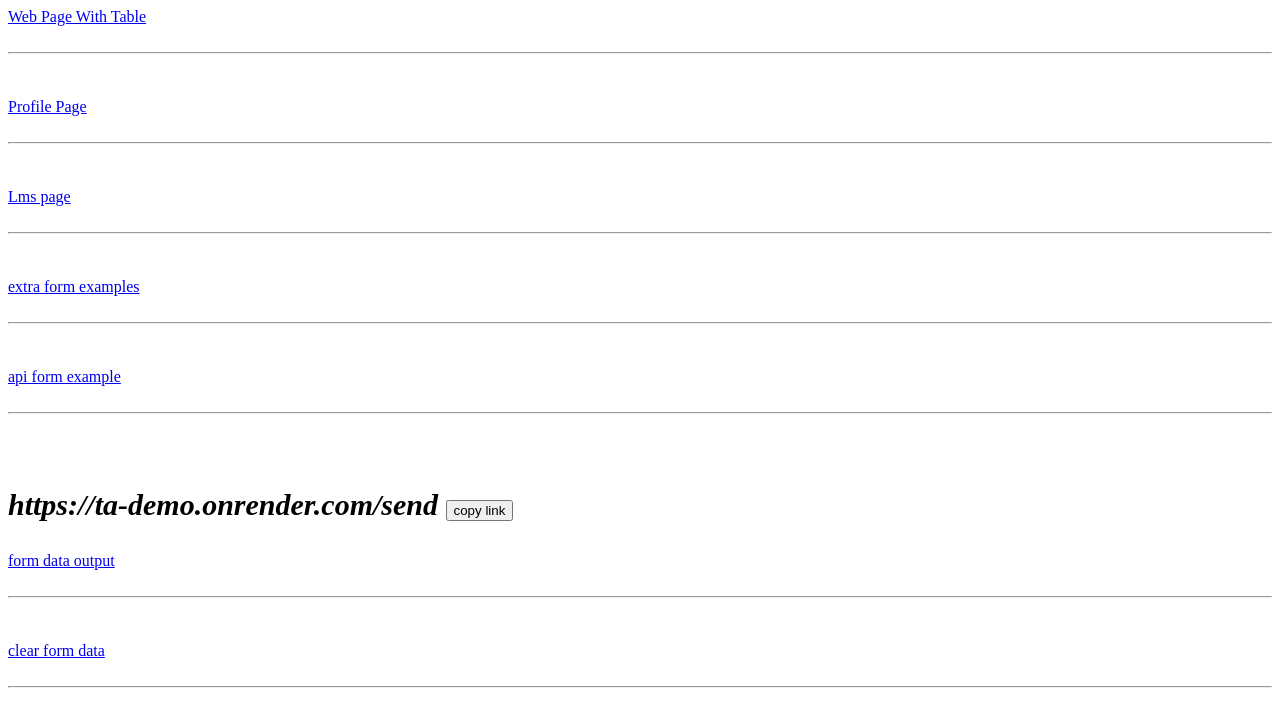
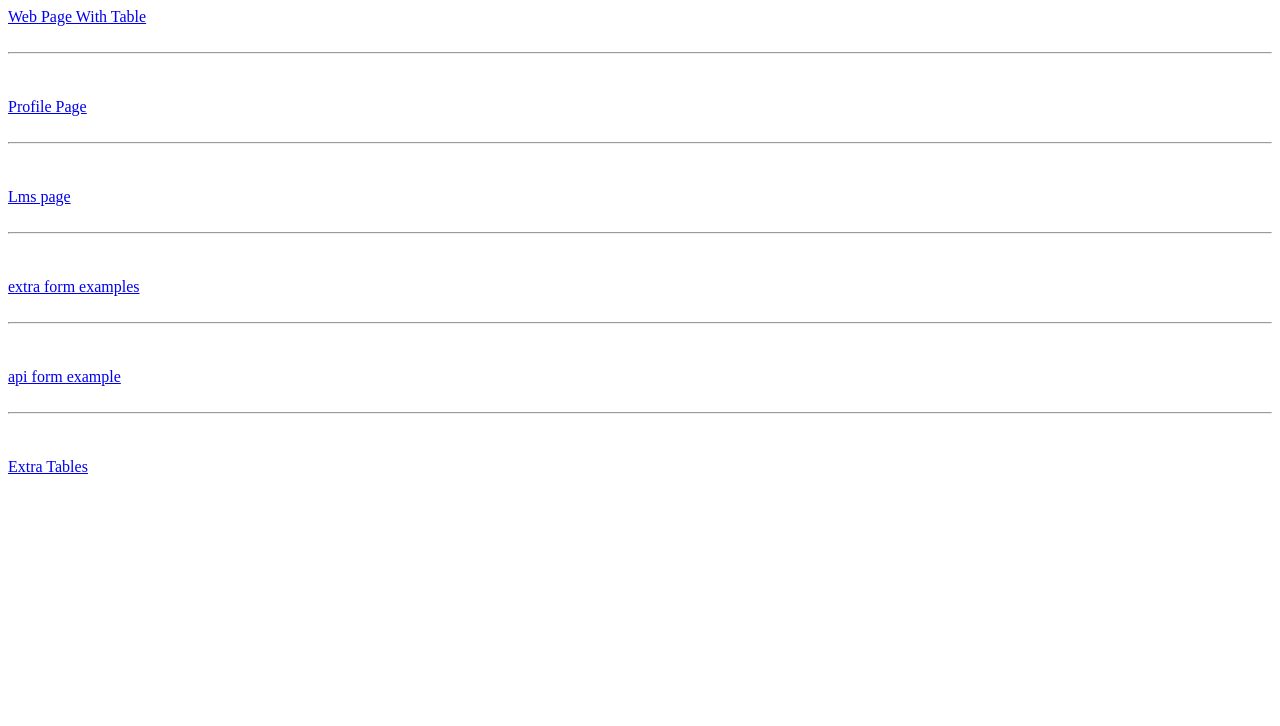
Before and after one commit to Detroja-Jenish/TA, a plain HTML site: page index.html in a window 1280 px wide. Drawn offline with Linux system fonts and the light colour scheme; some packages are replaced by stand-ins of ours; a script that the page names is missing.

Commit message:
Update index.html

```diff
--- a/index.html
+++ b/index.html
@@ -14,9 +14,7 @@
     <a href="./WebPageWithTable/lms.html">Lms page</a><br><br><hr><br><br>
     <a href='./forms/allForms.html'>extra form examples</a><br><br><hr><br><br>
     <a href='./forms/index.html'>api form example</a><br><br><hr><br><br>
-    <p style='font-size: 30px;'><b> <i> https://ta-demo.onrender.com/send </i> </b>    <button onclick='copy()' > copy link </button></p>
-    <a href='./forms/output.html'>form data output</a><br><br><hr><br><br>
-    <a href='https://ta-demo.onrender.com/clearAll'>clear form data</a><br><br><hr><br><br>
+    <a href="./tables.html"> Extra Tables </a>
 
     <script>
         const copy = async () => {
```
